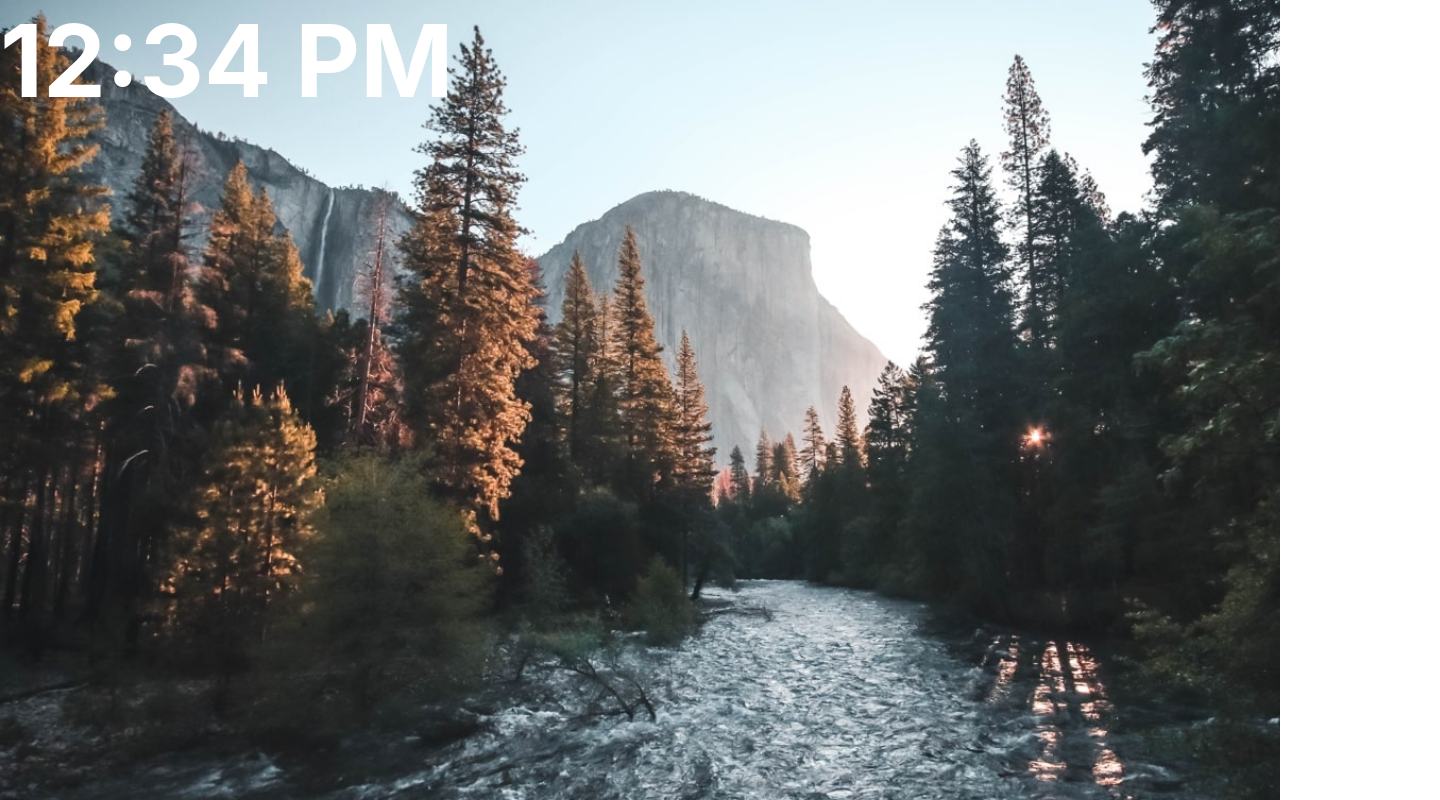
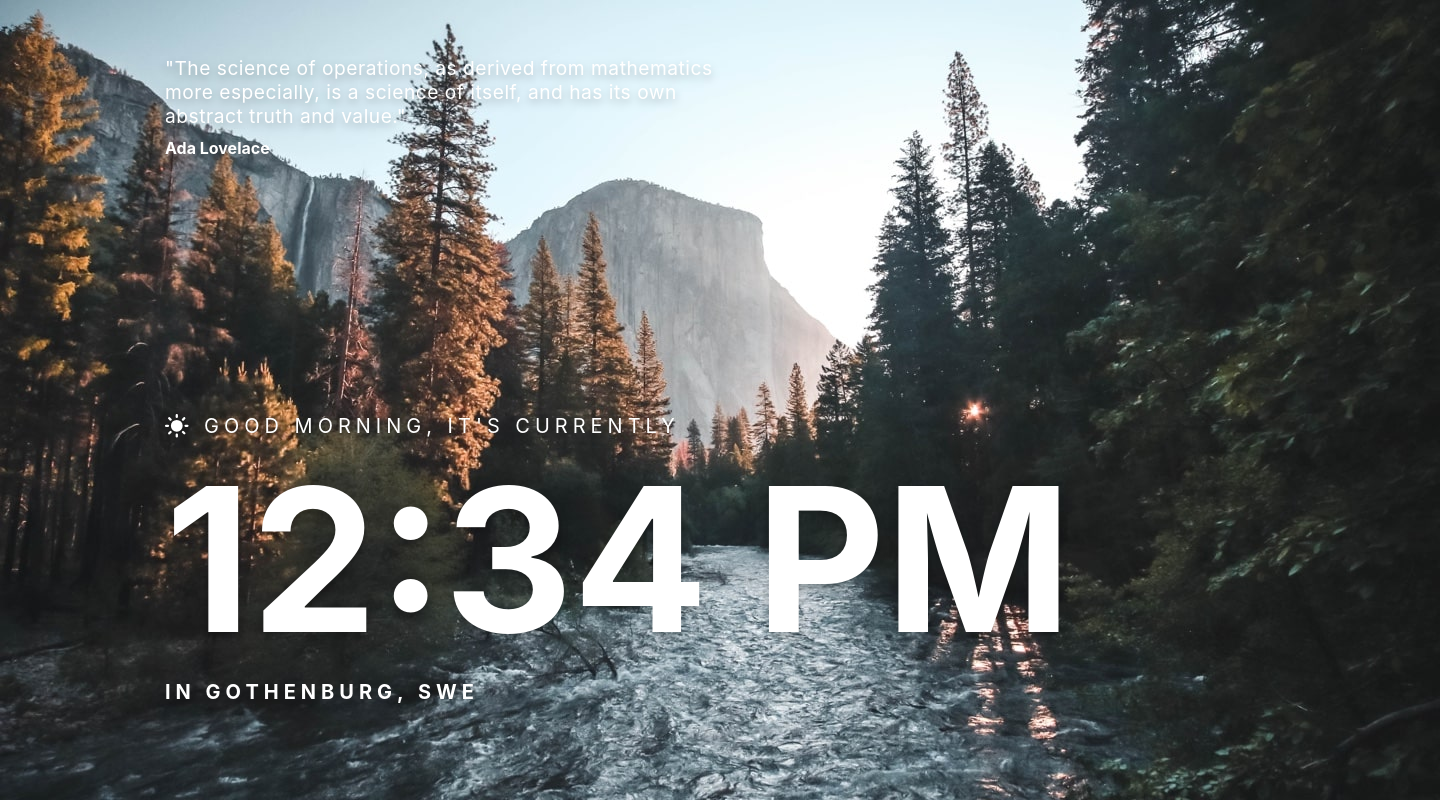
Before and after one commit to Richardsonn1/clockapp, a React (Create React App) app: page / in a window 1280 px wide. Shown: the top 800 px of the page, 1440 px wide, since content can reach past the window. Built offline with nearby package versions, Linux system fonts and the light colour scheme.

Commit message:
updated css

```diff
--- a/src/App.css
+++ b/src/App.css
@@ -3,19 +3,64 @@
   padding: 0;
 }
 
-.body {
+body {
   width: 1440px;
   height: 800px;
-}
-
-.main {
-  height: 850px;
   background-image: url(./images/bg-image-daytime.jpg);
   background-repeat: no-repeat;
   background-size: cover;
+  filter: drop-shadow(0px 4px 4px rgba(0, 0, 0, 0.25));
+  position: relative;
+}
+
+.daylight {
+  position: absolute;
+  width: 1110px;
+  height: 288px;
+  left: 165px;
+  top: 414px;
+  color: white;
 }
 
 .daylight h1 {
+  font-size: 200px;
+}
+
+.daylight p {
+  font-size: 20px;
+  letter-spacing: 5px;
+}
+
+.location {
+  font-weight: bold;
+}
+
+.currently-container {
+  display: flex;
+}
+
+.currently-container p {
+  padding-left: 15px;
+}
+
+.weather-icon {
   color: white;
-  font-size: 100px;
 }
+
+.quote {
+  position: absolute;
+  width: 573px;
+  height: 125px;
+  left: 165px;
+  top: 56px;
+  color: white;
+}
+
+.quote p {
+  font-size: larger;
+  letter-spacing: 0.5px;
+}
+
+.quote h4 {
+  padding-top: 10px;
+}
--- a/src/App.js
+++ b/src/App.js
@@ -1,5 +1,6 @@
 import React, { Component } from 'react';
-import "./App.css"
+import "./App.css";
+import sun from '../src/images/icon-sun.svg';
 
 export default class App extends Component {
   state = { time: new Date() };
@@ -20,8 +21,17 @@ export default class App extends Component {
     return (
       <>
         <div className="main">
+          <div className="quote">
+            <p>"The science of operations, as derived from mathematics more especially, is a science of itself, and has its own abstract truth and value."</p>
+            <h4>Ada Lovelace</h4>
+          </div>
           <div className="daylight">
+            <div className="currently-container">
+              <img src={sun} alt="icon" />
+              <p>GOOD MORNING, IT'S CURRENTLY</p>
+            </div>
             <h1> {this.state.time.toLocaleTimeString([], { hour: '2-digit', minute: '2-digit' })} </h1>
+            <p className="location">IN GOTHENBURG, SWE</p>
           </div>
         </div>
       </>
```
